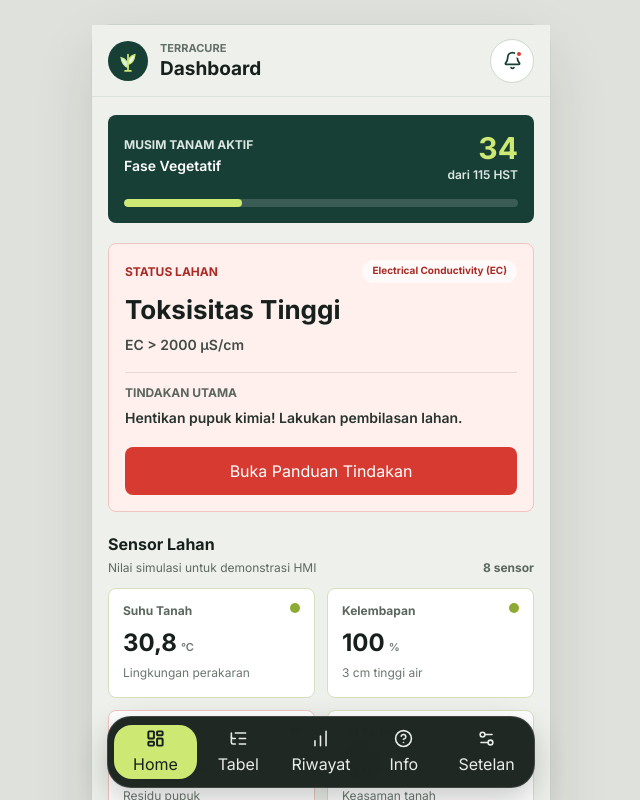
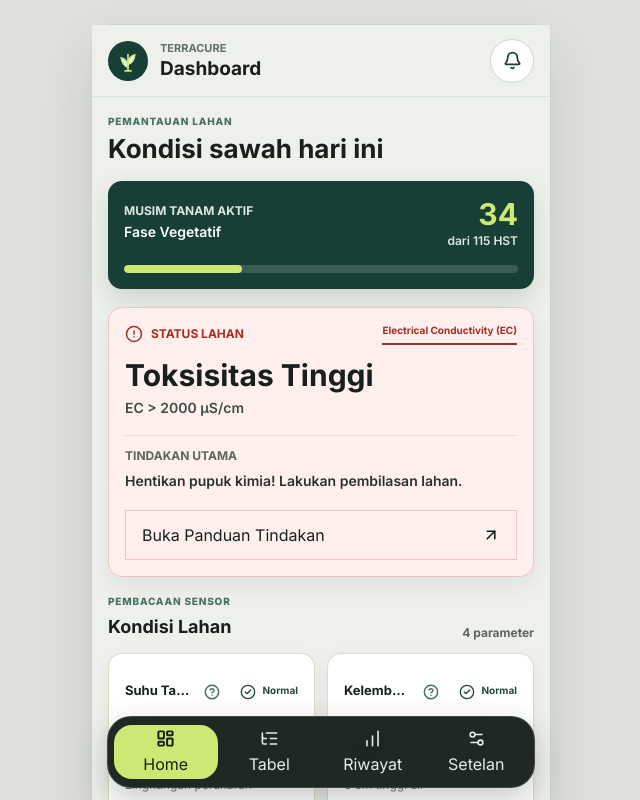
Before and after one commit to h4MeMengoding/terracure, a Next.js app: page / in a window 1280 px wide. Shown: the top 800 px of the page, without its empty margins (319-959 px from the left). Built offline with nearby package versions, Linux system fonts and the light colour scheme.

Commit message:
feat: improve home page

```diff
--- a/app/globals.css
+++ b/app/globals.css
@@ -46,7 +46,14 @@ button:active, a:active { transform: translateY(1px); }
 .safe-bottom { padding-bottom: max(16px, env(safe-area-inset-bottom)); }
 .surface-card { border: 1px solid var(--line); border-radius: 8px; background: var(--surface); }
 .section-label { color: var(--muted); font-size: 12px; font-weight: 700; }
-.metric-grid { grid-template-columns: repeat(2, minmax(0, 1fr)); }
+.eyebrow { color: #477064; font-size: 10px; font-weight: 800; letter-spacing: 0.08em; }
+.dashboard-stack { display: grid; gap: 18px; }
+.dashboard-intro { display: grid; gap: 14px; }
+.declaration-panel { box-shadow: 0 8px 22px rgb(23 32 28 / 7%); }
+.hst-card { box-shadow: 0 10px 24px rgb(23 63 54 / 16%); }
+.metric-card { min-height: 170px; box-shadow: 0 5px 16px rgb(23 32 28 / 5%); }
+.metric-grid { display: grid; grid-template-columns: repeat(2, minmax(0, 1fr)); gap: 12px; }
+.metric-group { border-top: 1px solid var(--line); }
 .hmi-scroll { scrollbar-width: thin; scrollbar-color: #96a19a #eef1eb; }
 .hmi-scroll::-webkit-scrollbar { height: 10px; }
 .hmi-scroll::-webkit-scrollbar-track { background: #eef1eb; border-radius: 999px; }
@@ -65,6 +72,7 @@ button:active, a:active { transform: translateY(1px); }
 @media (max-width: 350px) {
   .page-content { padding-inline: 12px; }
   .metric-grid { grid-template-columns: minmax(0, 1fr); }
+  .metric-card { min-height: 0; }
 }
 @media (prefers-reduced-motion: reduce) {
   *, *::before, *::after {
--- a/app/info/page.tsx
+++ /dev/null
@@ -1,20 +0,0 @@
-import { InfoCard } from "@/components/info-card";
-import { AppShell } from "@/components/app-shell";
-import { parameterInfo } from "@/data/parameter-info";
-
-export default function InfoPage() {
-  return (
-    <AppShell title="Info">
-      <div className="space-y-4">
-        <section className="rounded-lg bg-[#173F36] p-4 text-white">
-          <p className="text-xs font-bold text-[#CDE974]">KAMUS SENSOR</p>
-          <h2 className="mt-1 text-xl font-bold">Memahami kondisi tanah</h2>
-          <p className="mt-2 text-sm leading-6 text-[#DFE9E4]">Gunakan rentang acuan untuk membaca arti setiap nilai yang tampil pada ringkasan lahan.</p>
-        </section>
-        {parameterInfo.map((parameter) => (
-          <InfoCard key={parameter.name} {...parameter} />
-        ))}
-      </div>
-    </AppShell>
-  );
-}
--- a/components/app-shell.tsx
+++ b/components/app-shell.tsx
@@ -2,7 +2,7 @@
 
 import Link from "next/link";
 import { usePathname } from "next/navigation";
-import { Bell, ChartNoAxesColumnIncreasing, CircleHelp, LayoutDashboard, ListTree, Settings2 } from "lucide-react";
+import { Bell, ChartNoAxesColumnIncreasing, LayoutDashboard, ListTree, Settings2 } from "lucide-react";
 import { useState } from "react";
 import { RiceMark } from "@/components/icons";
 
@@ -10,7 +10,6 @@ const menu = [
   { href: "/", label: "Home", icon: LayoutDashboard },
   { href: "/tabel-hmi", label: "Tabel", icon: ListTree },
   { href: "/riwayat", label: "Riwayat", icon: ChartNoAxesColumnIncreasing },
-  { href: "/info", label: "Info", icon: CircleHelp },
   { href: "/pengaturan", label: "Setelan", icon: Settings2 }
 ];
 
@@ -33,7 +32,6 @@ export function AppShell({ title, children }: { title: string; children: React.R
           </div>
           <button type="button" aria-label="Lihat status notifikasi" aria-expanded={showNotice} onClick={() => setShowNotice((value) => !value)} className="relative grid h-11 w-11 place-items-center rounded-full border border-[#CFD7CF] bg-white text-[#173F36] transition-colors hover:bg-[#EFF7D7]">
             <Bell aria-hidden="true" size={19} strokeWidth={2.2} />
-            <span className="absolute right-2.5 top-2.5 h-2 w-2 rounded-full border-2 border-white bg-[#D63A31]" />
           </button>
         </header>
         {showNotice ? <div role="status" className="mx-4 mt-3 rounded-lg border border-[#D7DEC0] bg-[#EFF7D7] px-4 py-3 text-sm font-medium text-[#28483F]">Peringatan aktif ditampilkan langsung pada ringkasan kondisi lahan.</div> : null}
--- a/components/dashboard-view.tsx
+++ b/components/dashboard-view.tsx
@@ -12,8 +12,19 @@ import { HstCard } from "@/components/hst-card";
 import { ParameterCard } from "@/components/parameter-card";
 import { RecommendationSheet } from "@/components/recommendation-sheet";
 import { SplashScreen } from "@/components/splash-screen";
+import type { Severity } from "@/types/terracure";
 
 let dashboardSplashShown = false;
+
+type DashboardCard = {
+  label: string;
+  value: string;
+  unit: string;
+  note: string;
+  severity: Severity;
+  range: string;
+  description: string;
+};
 
 export function DashboardView() {
   const { mounted, sensorData } = useTerracureSimulation();
@@ -40,30 +51,46 @@ export function DashboardView() {
     value: formatNumber(metric.value(data)),
     unit: metric.unit,
     note: metric.note(data),
-    severity: metric.severity(data)
+    severity: metric.severity(data),
+    range: metric.range,
+    description: metric.description
   }));
+
+  const fieldCards = cards.filter((card) => ["Suhu Tanah", "Kelembapan", "pH Tanah", "Tinggi Air"].includes(card.label));
+  const nutrientCards = cards.filter((card) => ["EC", "Nitrogen", "Fosfor", "Kalium"].includes(card.label));
 
   return (
     <AppShell title="Dashboard">
-      <div className="space-y-5">
-        <HstCard hst={data.hst} />
+      <div className="dashboard-stack">
+        <section className="dashboard-intro">
+          <div>
+            <p className="eyebrow">PEMANTAUAN LAHAN</p>
+            <h2 className="mt-1 text-[26px] font-bold leading-tight text-[#17201C]">Kondisi sawah hari ini</h2>
+          </div>
+          <HstCard hst={data.hst} />
+        </section>
         <DeclarationPanel evaluation={evaluation} onOpenRecommendation={() => setShowRecommendation(true)} />
-        <section>
-          <div className="mb-3 flex items-end justify-between gap-3">
-            <div>
-              <h2 className="text-base font-bold text-[#17201C]">Sensor Lahan</h2>
-              <p className="mt-1 text-xs text-[#5F6963]">Nilai simulasi untuk demonstrasi HMI</p>
-            </div>
-            <span className="text-xs font-bold text-[#5B665F]">8 sensor</span>
-          </div>
-          <div className="metric-grid grid gap-3">
-            {cards.map((card) => (
-              <ParameterCard key={card.label} {...card} />
-            ))}
-          </div>
-        </section>
+        <SensorSection title="Kondisi Lahan" cards={fieldCards} />
+        <SensorSection title="Ketersediaan Hara" cards={nutrientCards} />
       </div>
       <RecommendationSheet open={showRecommendation} evaluation={evaluation} data={data} onClose={() => setShowRecommendation(false)} />
     </AppShell>
   );
 }
+
+function SensorSection({ title, cards }: { title: string; cards: DashboardCard[] }) {
+  return (
+    <section>
+      <div className="mb-3 flex items-end justify-between gap-3">
+        <div>
+          <p className="eyebrow">PEMBACAAN SENSOR</p>
+          <h2 className="mt-1 text-[18px] font-bold text-[#17201C]">{title}</h2>
+        </div>
+        <span className="text-xs font-bold text-[#5B665F]">{cards.length} parameter</span>
+      </div>
+      <div className="metric-grid grid gap-3">
+        {cards.map((card) => <ParameterCard key={card.label} {...card} />)}
+      </div>
+    </section>
+  );
+}
--- a/components/declaration-panel.tsx
+++ b/components/declaration-panel.tsx
@@ -1,6 +1,7 @@
 "use client";
 
 import type { Evaluation } from "@/types/terracure";
+import { CircleAlert, CircleCheck, ArrowUpRight } from "lucide-react";
 import { severityClasses } from "@/components/status";
 
 type DeclarationPanelProps = {
@@ -10,14 +11,15 @@ type DeclarationPanelProps = {
 
 export function DeclarationPanel({ evaluation, onOpenRecommendation }: DeclarationPanelProps) {
   const tone = severityClasses(evaluation.severity);
+  const StatusIcon = evaluation.severity === "normal" ? CircleCheck : CircleAlert;
 
   return (
-    <section className={`rounded-lg border ${tone.border} ${tone.bg} p-4`}>
+    <section className={`declaration-panel rounded-[14px] border ${tone.border} ${tone.bg} p-4`}>
       <div className="flex items-center justify-between gap-3">
-        <p className={`text-xs font-bold ${tone.text}`}>STATUS LAHAN</p>
-        <span className={`rounded-full bg-white/70 px-2.5 py-1 text-[10px] font-bold ${tone.text}`}>{evaluation.priority}</span>
+        <div className={`flex items-center gap-2 text-xs font-bold ${tone.text}`}><StatusIcon aria-hidden="true" size={18} strokeWidth={2} /><span>STATUS LAHAN</span></div>
+        <span title={evaluation.priority} className={`max-w-[58%] truncate border-b-2 pb-1 text-right text-[10px] font-bold ${tone.text}`}>{evaluation.priority}</span>
       </div>
-      <h2 className="mt-3 text-[26px] font-bold leading-tight text-[#17201C]">{evaluation.status}</h2>
+      <h2 className="mt-4 text-[30px] font-bold leading-none text-[#17201C]">{evaluation.status}</h2>
       <p className="mt-2 text-sm font-semibold text-[#414C46]">{evaluation.trigger}</p>
       <div className="mt-4 border-t border-black/10 pt-3">
         <p className="text-xs font-bold text-[#5B665F]">TINDAKAN UTAMA</p>
@@ -26,9 +28,9 @@ export function DeclarationPanel({ evaluation, onOpenRecommendation }: Declarati
       <button
         type="button"
         onClick={onOpenRecommendation}
-        className={`mt-4 w-full rounded-lg px-4 py-3 text-sm font-bold transition-opacity hover:opacity-90 ${tone.solid}`}
+        className={`mt-4 flex w-full items-center justify-between border px-4 py-3 text-sm font-bold transition-colors hover:bg-white/70 ${tone.border} text-[#17201C]`}
       >
-        Buka Panduan Tindakan
+        <span>Buka Panduan Tindakan</span><ArrowUpRight aria-hidden="true" size={18} strokeWidth={2.2} />
       </button>
     </section>
   );
--- a/components/hst-card.tsx
+++ b/components/hst-card.tsx
@@ -4,7 +4,7 @@ export function HstCard({ hst }: { hst: number }) {
   const progress = Math.round((hst / TOTAL_HST) * 100);
 
   return (
-    <section className="overflow-hidden rounded-lg bg-[#173F36] p-4 text-white">
+    <section className="hst-card overflow-hidden rounded-[14px] bg-[#173F36] p-4 text-white">
       <div className="flex items-center justify-between gap-3">
         <div>
           <p className="text-xs font-bold text-[#DCE7E2]">MUSIM TANAM AKTIF</p>
--- a/components/parameter-card.tsx
+++ b/components/parameter-card.tsx
@@ -1,5 +1,10 @@
+"use client";
+
+import { useState } from "react";
+import { CircleAlert, CircleCheck, CircleHelp } from "lucide-react";
 import type { Severity } from "@/types/terracure";
 import { severityClasses } from "@/components/status";
+import { ParameterHelpSheet } from "@/components/parameter-help-sheet";
 
 type ParameterCardProps = {
   label: string;
@@ -7,26 +12,35 @@ type ParameterCardProps = {
   unit?: string;
   note: string;
   severity: Severity;
+  range: string;
+  description: string;
 };
 
-export function ParameterCard({ label, value, unit, note, severity }: ParameterCardProps) {
+export function ParameterCard({ label, value, unit, note, severity, range, description }: ParameterCardProps) {
+  const [showHelp, setShowHelp] = useState(false);
   const tone = severityClasses(severity);
+  const StatusIcon = severity === "critical" ? CircleAlert : severity === "warning" ? CircleAlert : CircleCheck;
 
   return (
-    <article className={`min-w-0 rounded-lg border ${tone.border} bg-white p-3.5`}>
-      <div className="flex items-start justify-between gap-2">
-        <p className="text-xs font-bold text-[#5B665F]">{label}</p>
-        <span className={`h-2.5 w-2.5 shrink-0 rounded-full ${severity === "critical" ? "bg-[#D63A31]" : severity === "warning" ? "bg-[#B86516]" : "bg-[#8CAB32]"}`} aria-label={severity === "critical" ? "Kritis" : severity === "warning" ? "Waspada" : "Normal"}>
-          <span className="sr-only">
-          {severity === "critical" ? "Kritis" : severity === "warning" ? "Waspada" : "Normal"}
-          </span>
-        </span>
+    <article className={`metric-card min-w-0 rounded-[14px] border ${tone.border} bg-white p-4`}>
+      <div className="flex items-center justify-between gap-3">
+        <div className="flex min-w-0 items-center gap-1.5">
+          <p className="min-w-0 truncate text-[13px] font-bold text-[#17201C]">{label}</p>
+          <button type="button" aria-label={`Lihat penjelasan ${label}`} onClick={() => setShowHelp(true)} className="grid h-8 w-8 shrink-0 place-items-center rounded-lg text-[#477064] transition-colors hover:bg-[#EFF7D7]">
+            <CircleHelp aria-hidden="true" size={16} strokeWidth={2.2} />
+          </button>
+        </div>
+        <div className={`flex shrink-0 items-center gap-1.5 text-[10px] font-bold ${tone.text}`} aria-label={severity === "critical" ? "Kritis" : severity === "warning" ? "Waspada" : "Normal"}>
+          <StatusIcon aria-hidden="true" size={16} strokeWidth={2} />
+          <span className="hidden min-[380px]:inline">{severity === "critical" ? "Kritis" : severity === "warning" ? "Waspada" : "Normal"}</span>
+        </div>
       </div>
-      <div className="mt-3 flex min-w-0 items-baseline gap-1">
-        <span className="min-w-0 truncate text-[24px] font-bold leading-none text-[#17201C]">{value}</span>
+      <div className="mt-5 flex min-w-0 items-baseline gap-1">
+        <span className="truncate text-[29px] font-bold leading-none tracking-[-0.02em] text-[#17201C]">{value}</span>
         {unit ? <span className="shrink-0 text-[11px] font-semibold text-[#6C766F]">{unit}</span> : null}
       </div>
-      <p className="mt-2 text-xs leading-5 text-[#6C766F]">{note}</p>
+      <p className="mt-3 min-h-[40px] text-xs leading-5 text-[#6C766F]">{note}</p>
+      <ParameterHelpSheet open={showHelp} label={label} range={range} description={description} onClose={() => setShowHelp(false)} />
     </article>
   );
 }
--- /dev/null
+++ b/components/parameter-help-sheet.tsx
@@ -0,0 +1,46 @@
+"use client";
+
+import { useEffect } from "react";
+import { X } from "lucide-react";
+
+type ParameterHelpSheetProps = {
+  open: boolean;
+  label: string;
+  range: string;
+  description: string;
+  onClose: () => void;
+};
+
+export function ParameterHelpSheet({ open, label, range, description, onClose }: ParameterHelpSheetProps) {
+  useEffect(() => {
+    if (!open) return;
+    const handleKeyDown = (event: KeyboardEvent) => {
+      if (event.key === "Escape") onClose();
+    };
+    document.addEventListener("keydown", handleKeyDown);
+    return () => document.removeEventListener("keydown", handleKeyDown);
+  }, [open, onClose]);
+
+  if (!open) return null;
+
+  return (
+    <div className="fixed inset-0 z-50 flex items-end justify-center bg-[#17201C]/45 px-3 pb-3" role="presentation" onMouseDown={onClose}>
+      <section aria-labelledby="parameter-help-title" aria-modal="true" role="dialog" className="w-full max-w-[428px] rounded-[20px] bg-white p-5 shadow-[0_18px_50px_rgb(23_32_28/28%)]" onMouseDown={(event) => event.stopPropagation()}>
+        <div className="flex items-start justify-between gap-4">
+          <div>
+            <p className="text-[11px] font-bold uppercase tracking-[0.08em] text-[#6C766F]">Penjelasan parameter</p>
+            <h2 id="parameter-help-title" className="mt-1 text-xl font-bold text-[#17201C]">{label}</h2>
+          </div>
+          <button type="button" aria-label="Tutup penjelasan" onClick={onClose} className="grid h-11 w-11 shrink-0 place-items-center rounded-full border border-[#DCE2DC] text-[#173F36] transition-colors hover:bg-[#EFF7D7]">
+            <X aria-hidden="true" size={19} strokeWidth={2.2} />
+          </button>
+        </div>
+        <p className="mt-4 text-sm leading-6 text-[#4E5A53]">{description}</p>
+        <div className="mt-4 border-t border-[#E3E8E3] pt-3">
+          <p className="text-[11px] font-bold uppercase tracking-[0.08em] text-[#6C766F]">Rentang sensor</p>
+          <p className="mt-1 text-sm font-bold text-[#173F36]">{range}</p>
+        </div>
+      </section>
+    </div>
+  );
+}
--- a/data/parameter-info.ts
+++ /dev/null
@@ -1,42 +0,0 @@
-export const parameterInfo = [
-  {
-    name: "Suhu Tanah",
-    range: "-20 sampai 60 °C",
-    body: "Memantau kondisi suhu tanah sebagai indikator lingkungan perakaran."
-  },
-  {
-    name: "Kelembapan",
-    range: "0 sampai 100%",
-    body: "Memantau kadar air tanah dan membantu menentukan kebutuhan pengairan."
-  },
-  {
-    name: "Electrical Conductivity (EC)",
-    range: "0 sampai 10000 µS/cm",
-    body: "Mendeteksi kepekatan ion dan residu pupuk untuk mengenali potensi toksisitas lahan."
-  },
-  {
-    name: "pH Tanah",
-    range: "3.0 sampai 9.0 pH",
-    body: "Memantau tingkat keasaman tanah yang dapat memengaruhi penyerapan hara."
-  },
-  {
-    name: "Nitrogen (N)",
-    range: "0 sampai 1999 mg/kg",
-    body: "Memantau ketersediaan nitrogen untuk mendukung pertumbuhan daun dan anakan."
-  },
-  {
-    name: "Fosfor (P)",
-    range: "0 sampai 1999 mg/kg",
-    body: "Memantau ketersediaan fosfor, terutama untuk fase awal pertumbuhan akar."
-  },
-  {
-    name: "Kalium (K)",
-    range: "0 sampai 1999 mg/kg",
-    body: "Memantau ketersediaan kalium, terutama pada fase generatif."
-  },
-  {
-    name: "Hari Setelah Tanam (HST)",
-    range: "0 sampai 115 hari",
-    body: "Menentukan fase pertumbuhan padi dan menjadi acuan kebutuhan nutrisi."
-  }
-];
--- a/data/sensor-metrics.ts
+++ b/data/sensor-metrics.ts
@@ -6,6 +6,8 @@ export type SensorMetric = {
   note: (data: SensorData) => string;
   value: (data: SensorData) => number;
   severity: (data: SensorData) => Severity;
+  range: string;
+  description: string;
 };
 
 export const sensorMetrics: SensorMetric[] = [
@@ -14,55 +16,71 @@ export const sensorMetrics: SensorMetric[] = [
     unit: "°C",
     note: () => "Lingkungan perakaran",
     value: (data) => data.temperature,
-    severity: () => "normal"
+    severity: () => "normal",
+    range: "-20 sampai 60 °C",
+    description: "Memantau kondisi suhu tanah sebagai indikator lingkungan perakaran."
   },
   {
     label: "Kelembapan",
     unit: "%",
     note: (data) => `${data.waterLevel} cm tinggi air`,
     value: (data) => data.moisture,
-    severity: (data) => (data.moisture < 40 || data.waterLevel === 0 ? "critical" : "normal")
+    severity: (data) => (data.moisture < 40 || data.waterLevel === 0 ? "critical" : "normal"),
+    range: "0 sampai 100%",
+    description: "Memantau kadar air tanah dan membantu menentukan kebutuhan pengairan."
   },
   {
     label: "EC",
     unit: "µS/cm",
     note: () => "Residu pupuk",
     value: (data) => data.ec,
-    severity: (data) => (data.ec > 2000 ? "critical" : "normal")
+    severity: (data) => (data.ec > 2000 ? "critical" : "normal"),
+    range: "0 sampai 10000 µS/cm",
+    description: "Mendeteksi kepekatan ion dan residu pupuk untuk mengenali potensi toksisitas lahan."
   },
   {
     label: "pH Tanah",
     unit: "pH",
     note: () => "Keasaman tanah",
     value: (data) => data.ph,
-    severity: (data) => (data.ph < 5.5 ? "critical" : "normal")
+    severity: (data) => (data.ph < 5.5 ? "critical" : "normal"),
+    range: "3.0 sampai 9.0 pH",
+    description: "Memantau tingkat keasaman tanah yang dapat memengaruhi penyerapan hara."
   },
   {
     label: "Nitrogen",
     unit: "mg/kg",
     note: () => "Daun dan anakan",
     value: (data) => data.nitrogen,
-    severity: (data) => (data.hst >= 11 && data.hst <= 35 && data.nitrogen < 30 ? "warning" : "normal")
+    severity: (data) => (data.hst >= 11 && data.hst <= 35 && data.nitrogen < 30 ? "warning" : "normal"),
+    range: "0 sampai 1999 mg/kg",
+    description: "Memantau ketersediaan nitrogen untuk mendukung pertumbuhan daun dan anakan."
   },
   {
     label: "Fosfor",
     unit: "mg/kg",
     note: () => "Perakaran awal",
     value: (data) => data.phosphorus,
-    severity: (data) => (data.hst <= 10 && data.phosphorus < 15 ? "warning" : "normal")
+    severity: (data) => (data.hst <= 10 && data.phosphorus < 15 ? "warning" : "normal"),
+    range: "0 sampai 1999 mg/kg",
+    description: "Memantau ketersediaan fosfor, terutama untuk fase awal pertumbuhan akar."
   },
   {
     label: "Kalium",
     unit: "mg/kg",
     note: () => "Fase generatif",
     value: (data) => data.potassium,
-    severity: (data) => (data.hst >= 36 && data.hst <= 55 && data.potassium < 50 ? "warning" : "normal")
+    severity: (data) => (data.hst >= 36 && data.hst <= 55 && data.potassium < 50 ? "warning" : "normal"),
+    range: "0 sampai 1999 mg/kg",
+    description: "Memantau ketersediaan kalium, terutama pada fase generatif."
   },
   {
     label: "Tinggi Air",
     unit: "cm",
     note: () => "Muka air sawah",
     value: (data) => data.waterLevel,
-    severity: (data) => (data.waterLevel === 0 ? "critical" : "normal")
+    severity: (data) => (data.waterLevel === 0 ? "critical" : "normal"),
+    range: "0 sampai 30 cm",
+    description: "Memantau tinggi muka air sawah untuk membantu evaluasi kebutuhan pengairan."
   }
 ];
```
Also changed, not shown: components/info-card.tsx (deleted, +0 -11 lines), 1 other file (tests, documents, lock files or other folders).
